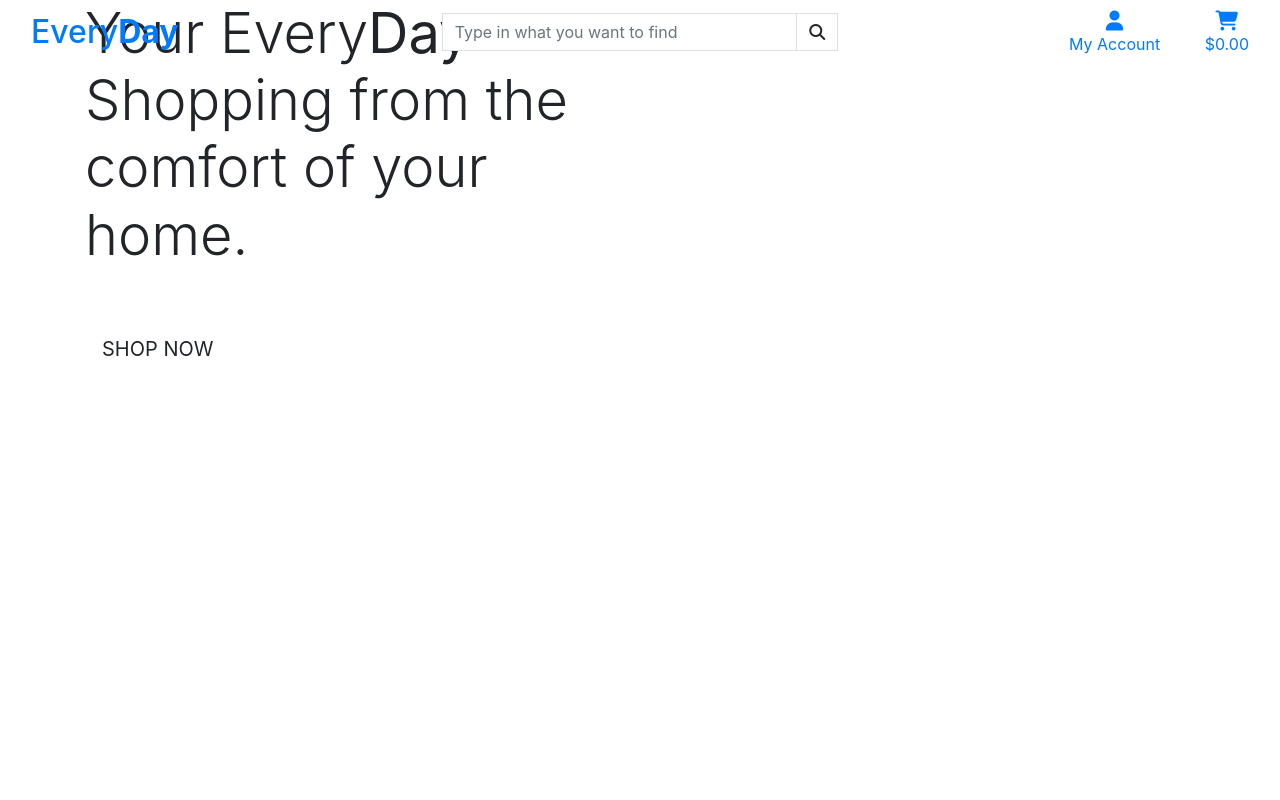
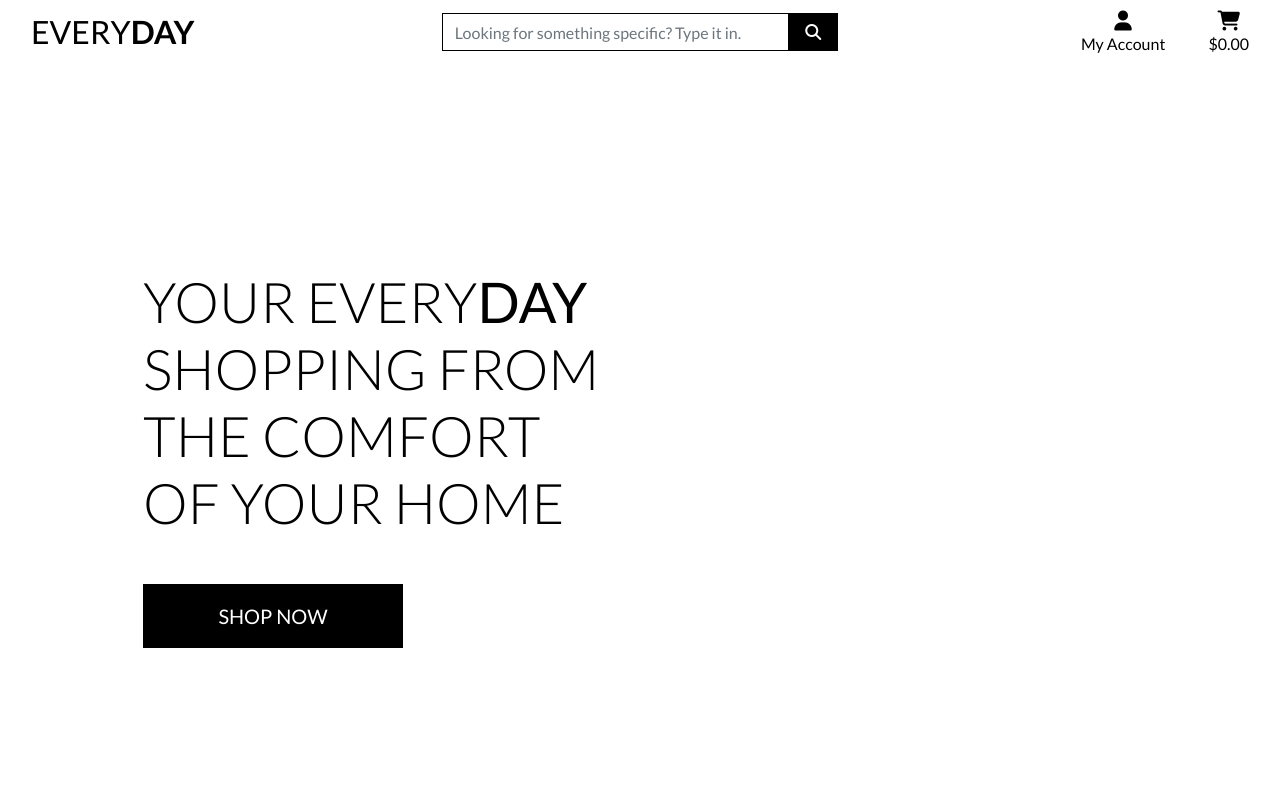
Before and after one commit to SimonCzEdu/EveryDay, a Django app: page / in a window 1280 px wide. Run offline with Django 3.2, Linux system fonts and the light colour scheme; some libraries are stand-ins or nearby versions.

Commit message:
Add: first draft styling to home page and top header

```diff
--- a/everyday/settings.py
+++ b/everyday/settings.py
@@ -147,3 +147,7 @@ USE_TZ = True
 # https://docs.djangoproject.com/en/3.2/howto/static-files/
 
 STATIC_URL = '/static/'
+STATICFILES_DIRS = (os.path.join(BASE_DIR, 'static'),)
+
+MEDIA_URL = '/media/'
+MEDIA_ROOT = os.path.join(BASE_DIR, 'media')
--- a/everyday/urls.py
+++ b/everyday/urls.py
@@ -15,9 +15,11 @@ Including another URLconf
 """
 from django.contrib import admin
 from django.urls import path, include
+from django.conf import settings
+from django.conf.urls.static import static
 
 urlpatterns = [
     path('admin/', admin.site.urls),
     path('accounts/', include('allauth.urls')),
     path('', include('home.urls')),
-]
+] + static(settings.MEDIA_URL, document_root=settings.MEDIA_ROOT)
--- a/home/templates/home/index.html
+++ b/home/templates/home/index.html
@@ -14,7 +14,7 @@
         <div class="row h-100">
             <div class="col-7 col-md-6 my-auto">
                 <h1 class="display-4 logo-font text-black">
-                    Your Every<strong>Day</strong> Shopping from the comfort of your home.
+                    Your Every<strong>Day</strong> Shopping from the comfort of your home
                 </h1>
                 <div class="my-5">
                     <h4>
--- /dev/null
+++ b/static/css/base.css
@@ -0,0 +1,81 @@
+html {
+    height: 100%;
+}
+
+body {
+    /* background: url('') no-repeat center center fixed; */
+    background-size: cover;
+    height: calc(100vh - 164px);
+    color: #555;
+    font-family: 'Lato';
+}
+
+/* from Bulma */
+.icon {
+    align-items: center;
+    display: inline-flex;
+    justify-content: center;
+    height: 1.5rem;
+    width: 1.5rem;
+}
+
+.logo-font {
+    text-transform: uppercase;
+}
+
+.main-logo-link {
+    width: fit-content;
+}
+
+.shop-now-button {
+    background: black;
+    color: white;
+    min-width: 260px;
+}
+
+.btn-black {
+    background: black;
+    color: white;
+}
+
+.shop-now-button:hover,
+.shop-now-button:active,
+.shop-now-button:focus,
+.btn-black:hover,
+.btn-black:active,
+.btn-black:focus {
+    background: #222;
+    color: white;
+}
+
+.text-black {
+    color: #000 !important;
+}
+
+.border-black {
+    border: 1px solid black !important;
+}
+
+/* -------------------------------- Media Queries */
+
+/* Slightly larger container on xl screens */
+@media (min-width: 1200px) {
+.container {
+    max-width: 80%;
+}
+}
+
+/* fixed top navbar only on medium and up */
+@media (min-width: 992px) {
+    .fixed-top-desktop-only {
+        position: fixed;
+        top: 0;
+        right: 0;
+        left: 0;
+        z-index: 1030;
+    }
+
+    .header-container {
+        padding-top: 164px;
+    }
+}
--- a/templates/base.html
+++ b/templates/base.html
@@ -15,6 +15,10 @@
 
         {% block corecss %}
             <link rel="stylesheet" href="https://stackpath.bootstrapcdn.com/bootstrap/4.4.1/css/bootstrap.min.css" integrity="sha384-Vkoo8x4CGsO3+Hhxv8T/Q5PaXtkKtu6ug5TOeNV6gBiFeWPGFN9MuhOf23Q9Ifjh" crossorigin="anonymous">
+            <link rel="preconnect" href="https://fonts.googleapis.com">
+            <link rel="preconnect" href="https://fonts.gstatic.com" crossorigin>
+            <link href="https://fonts.googleapis.com/css2?family=Lato:ital,wght@0,100;0,300;0,400;0,700;0,900;1,100;1,300;1,400;1,700;1,900&display=swap" rel="stylesheet">
+            <link rel="stylesheet" href="{% static 'css/base.css' %}">
         {% endblock %}
 
         {% block extra_css %}
@@ -43,7 +47,7 @@
                 <div class="col-12 col-lg-4 my-auto py-1 py-lg-0">
                     <form method="GET" action="">
                         <div class="input-group w-100">
-                            <input class="form-control border border-black rounded-0" type="text" name="q" placeholder="Type in what you want to find">
+                            <input class="form-control border border-black rounded-0" type="text" name="q" placeholder="Looking for something specific? Type it in.">
                             <div class="input-group-append">
                                 <button class="form-control btn btn-black border border-black rounded-0" type="submit">
                                     <span class="icon">
```
